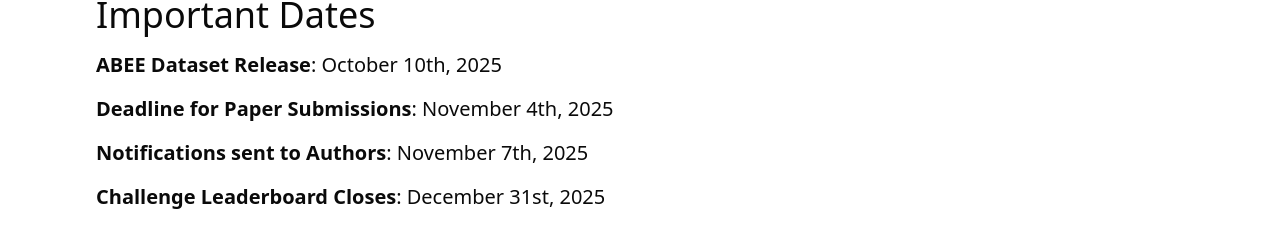
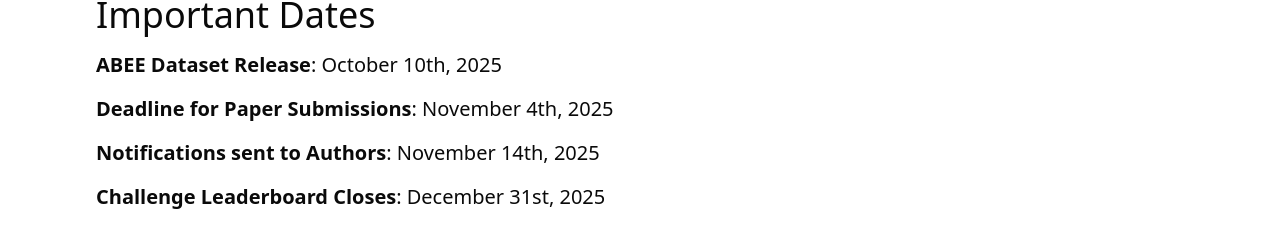
Before and after one commit to beeu-aaai/workshop, a Next.js app: page /workshop/challenge in a window 1280 px wide. Shown: the part 3505-3734 px from the top of the page. Built offline with nearby package versions, Linux system fonts and the light colour scheme.

Commit message:
Update notif date

```diff
--- a/app/challenge/page.tsx
+++ b/app/challenge/page.tsx
@@ -125,7 +125,7 @@ export default function Challenge() {
               <h2 className="text-4xl">Important Dates</h2>
               <p className="text-xl"><span className="font-bold">ABEE Dataset Release</span>: October 10th, 2025</p>
               <p className="text-xl"><span className="font-bold">Deadline for Paper Submissions</span>: November 4th, 2025</p>
-              <p className="text-xl"><span className="font-bold">Notifications sent to Authors</span>: November 7th, 2025</p>
+              <p className="text-xl"><span className="font-bold">Notifications sent to Authors</span>: November 14th, 2025</p>
               <p className="text-xl"><span className="font-bold">Challenge Leaderboard Closes</span>: December 31st, 2025</p>
               <p className="text-xl"><span className="font-bold">Solution Submission Deadline for All Tracks</span>: January 10th, 2026</p>
               <p className="text-xl"><span className="font-bold">Workshop Presentations</span>: January 26th, 2026</p>
--- a/app/page.tsx
+++ b/app/page.tsx
@@ -111,7 +111,7 @@ export default function Home() {
           <div className="w-full flex flex-col justify-center space-y-4" id="dates">
               <h2 className="text-4xl">Important Dates</h2>
               <p className="text-xl"><span className="font-bold">Deadline for Paper Submissions</span>: November 4th, 2025</p>
-              <p className="text-xl"><span className="font-bold">Notifications sent to Authors</span>: November 7th, 2025</p>
+              <p className="text-xl"><span className="font-bold">Notifications sent to Authors</span>: November 14th, 2025</p>
               <p className="text-xl"><span className="font-bold">Workshop Presentations</span>: January 26th, 2026</p>
           </div>
 
```
